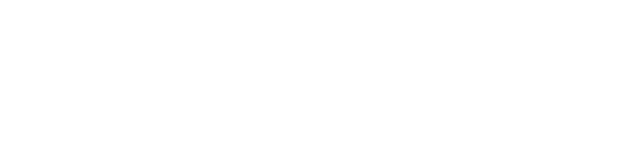
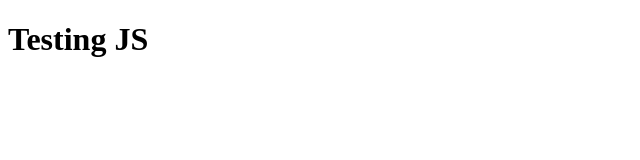
Before and after one commit to Kreedciik/jsTesting, a plain HTML site: page index.html in a window 1280 px wide. Shown: the whole page, without its empty margins (0-640 px from the left). Drawn offline with Linux system fonts and the light colour scheme.

Commit message:
Second test commit

```diff
--- a/index.html
+++ b/index.html
@@ -6,6 +6,7 @@
     <title>Document</title>
 </head>
 <body>
+    <h1>Testing JS</h1>
     <script src="js/main.js"></script>
 </body>
 </html>
```
